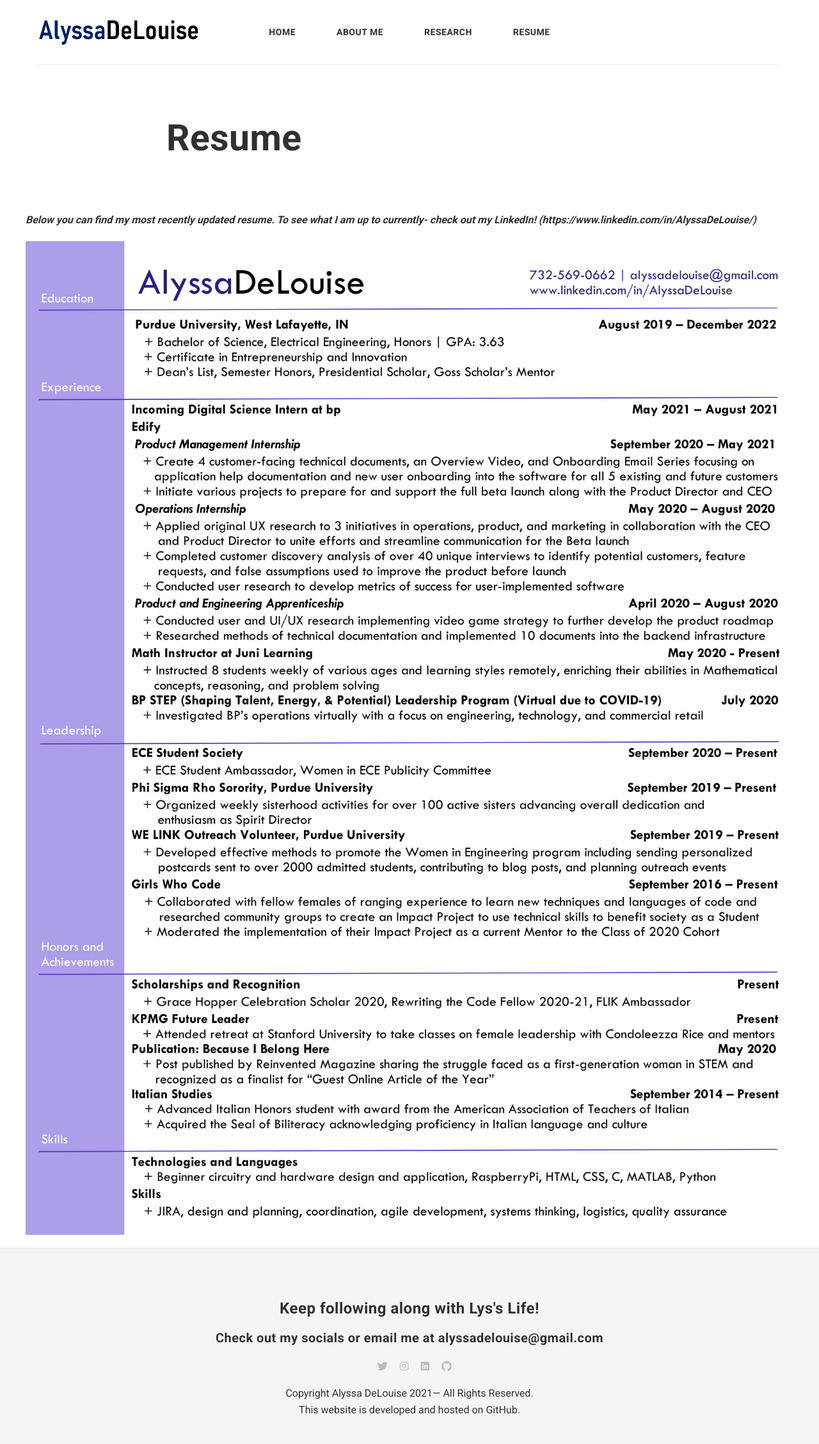
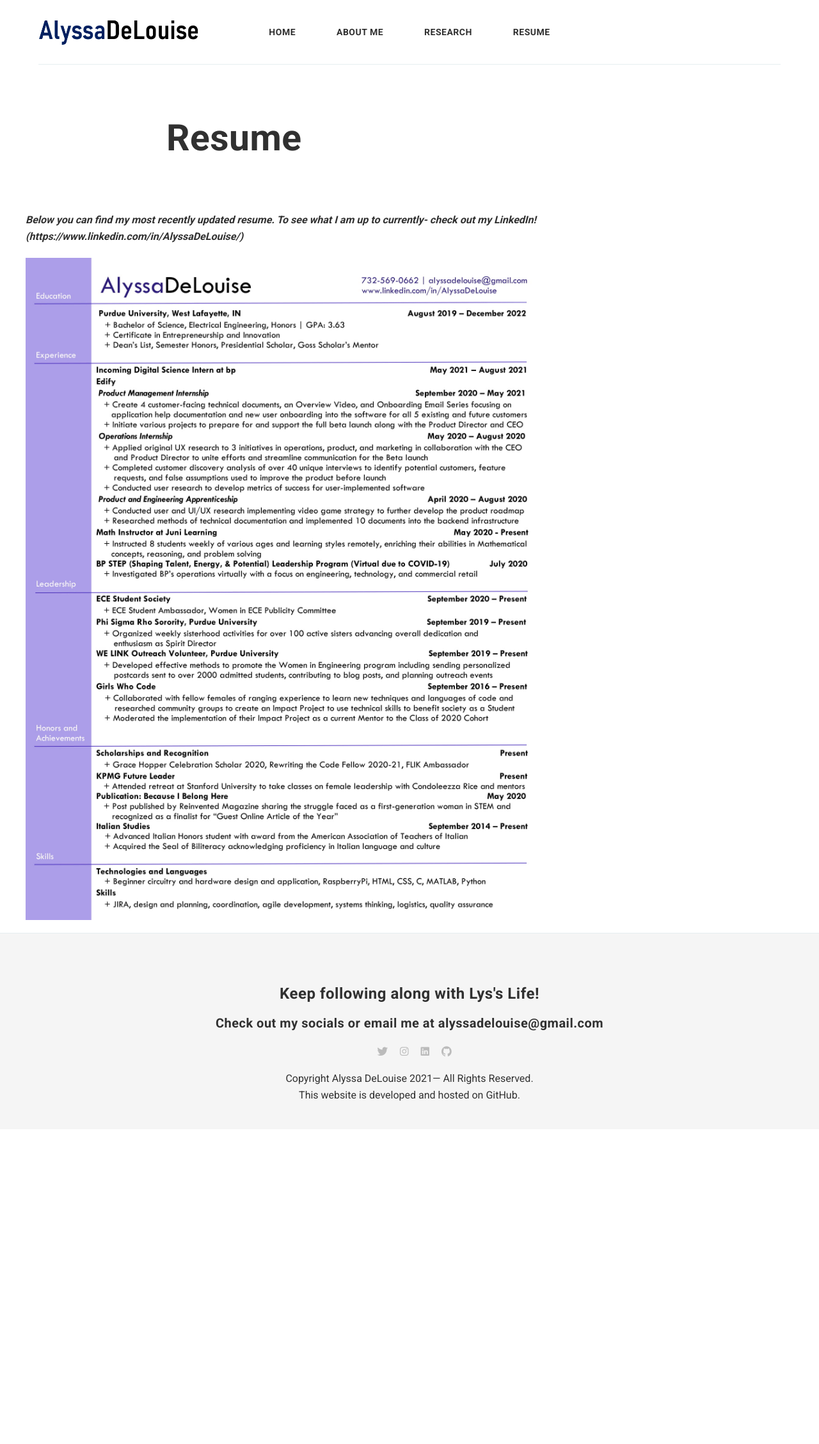
Before and after one commit to alyssadelouise/home, a Jekyll site: the page built from _pages/resume.md, in a window 1280 px wide. Shown: the whole page at 64% size. Built offline with Jekyll 4.4.1, drawn with Linux system fonts in a browser that asks for light colours; nearby versions of some CDN libraries; comment, search, counter and statistics services are not loaded; after the commit the page ends 1765 px from its top, so only the background shows below that.

Commit message:
Update pageresume.html

```diff
--- a/_layouts/pageresume.html
+++ b/_layouts/pageresume.html
@@ -14,7 +14,7 @@ layout: default
 <div class="container">
 	<div class="row">
 		<!-- begin page -->
-		<article class=" ">
+		<article class=" col-8 col-t-10 col-m-12">
 			<div class="page__content">
 				{{ content }}
 			</div>
```
